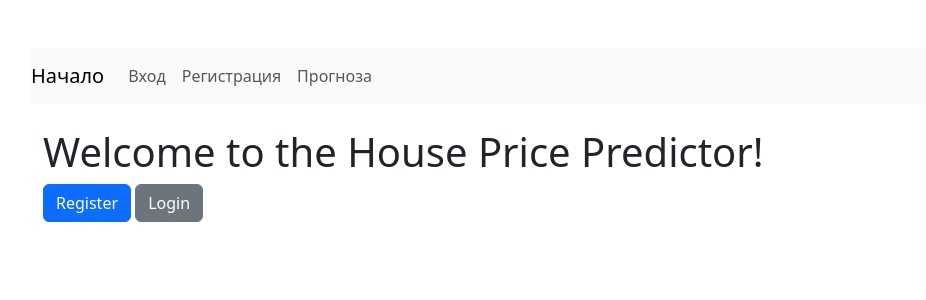
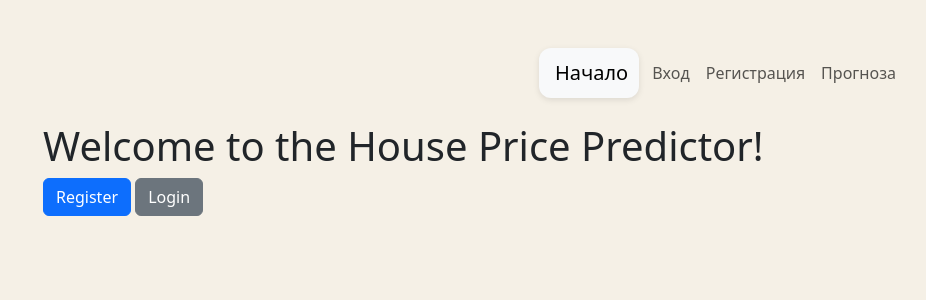
Before and after one commit to codingburgas/2425-11-b-pp-student-practices-assignment-SPGeorgieva21, a Flask app: page / in a window 1280 px wide. Shown: the top 300 px of the page, without its empty margins (51-977 px from the left). Run offline with Flask 3, Linux system fonts and the light colour scheme; some libraries are stand-ins or nearby versions.

Commit message:
Fix pages sttyle

```diff
--- a/HousePricePredictor/app/templates/base.html
+++ b/HousePricePredictor/app/templates/base.html
@@ -4,10 +4,24 @@
     <meta charset="UTF-8">
     <title>{% block title %}AI Прогноза{% endblock %}</title>
     <link href="https://cdn.jsdelivr.net/npm/bootstrap@5.3.0/dist/css/bootstrap.min.css" rel="stylesheet">
+
+    <style>
+      /* Стил за навигационния бял блок да е по-компактен и с заоблени ъгли */
+      .navbar-container {
+        max-width: 100px;   /* ширина, която искаш */
+        margin: 0 auto;     /* центриране по хоризонтала */
+        background-color: white;
+        border-radius: 12px; /* заоблени ъгли */
+        padding: 0.3rem 1rem; /* малко вътрешен отстъп */
+        box-shadow: 0 2px 6px rgba(0,0,0,0.1); /* лека сянка за ефект */
+      }
+    </style>
+
+    {% block style %}{% endblock %}
 </head>
 <body class="container mt-5">
 
-    <nav class="navbar navbar-expand-lg navbar-light bg-light mb-4">
+    <nav class="navbar navbar-expand-lg navbar-light bg-light mb-4 navbar-container">
         <a class="navbar-brand" href="/">Начало</a>
         <div class="collapse navbar-collapse">
             <ul class="navbar-nav">
@@ -21,21 +35,13 @@
     {% with messages = get_flashed_messages(with_categories=true) %}
       {% if messages %}
         {% for category, message in messages %}
-          <div class="alert alert-{{ category }}">{{ message }}</div>
+          <div class="alert alert-{{ category }}" role="alert">
+            {{ message }}
+          </div>
         {% endfor %}
       {% endif %}
     {% endwith %}
-{% with messages = get_flashed_messages(with_categories=true) %}
-  {% if messages %}
-    <div class="container mt-3">
-      {% for category, message in messages %}
-        <div class="alert alert-{{ category }}" role="alert">
-          {{ message }}
-        </div>
-      {% endfor %}
-    </div>
-  {% endif %}
-{% endwith %}
+
     {% block content %}{% endblock %}
 </body>
 </html>
--- a/HousePricePredictor/app/templates/index.html
+++ b/HousePricePredictor/app/templates/index.html
@@ -1,4 +1,12 @@
 {% extends 'base.html' %}
+
+{% block style %}
+<style>
+  body {
+    background-color: #f5f0e6; /* мек бежов фон */
+  }
+</style>
+{% endblock %}
 
 {% block content %}
   <div class="container mt-4">
```
Also changed, not shown: HousePricePredictor/app/templates/auth/register.html (+8 -0 lines).
